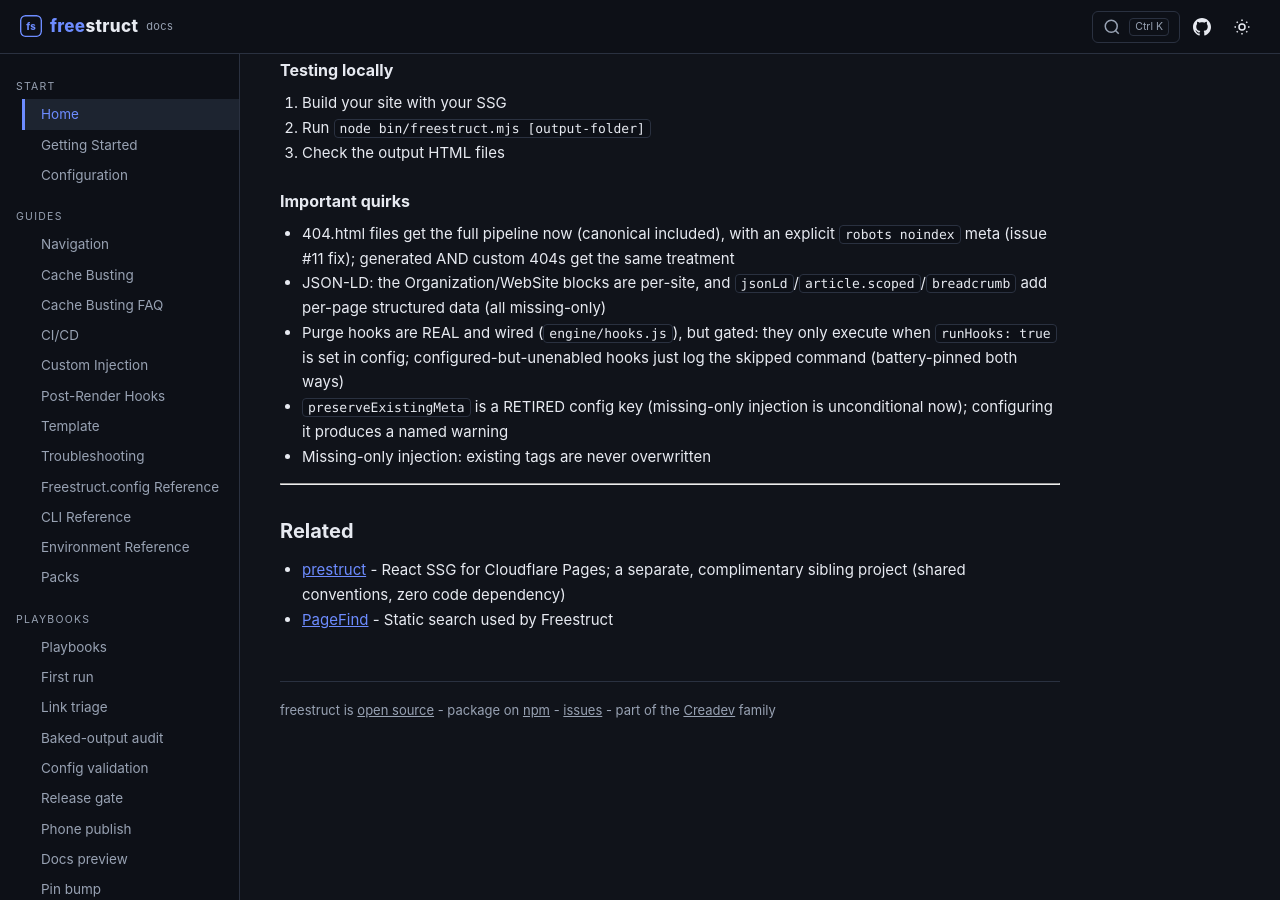
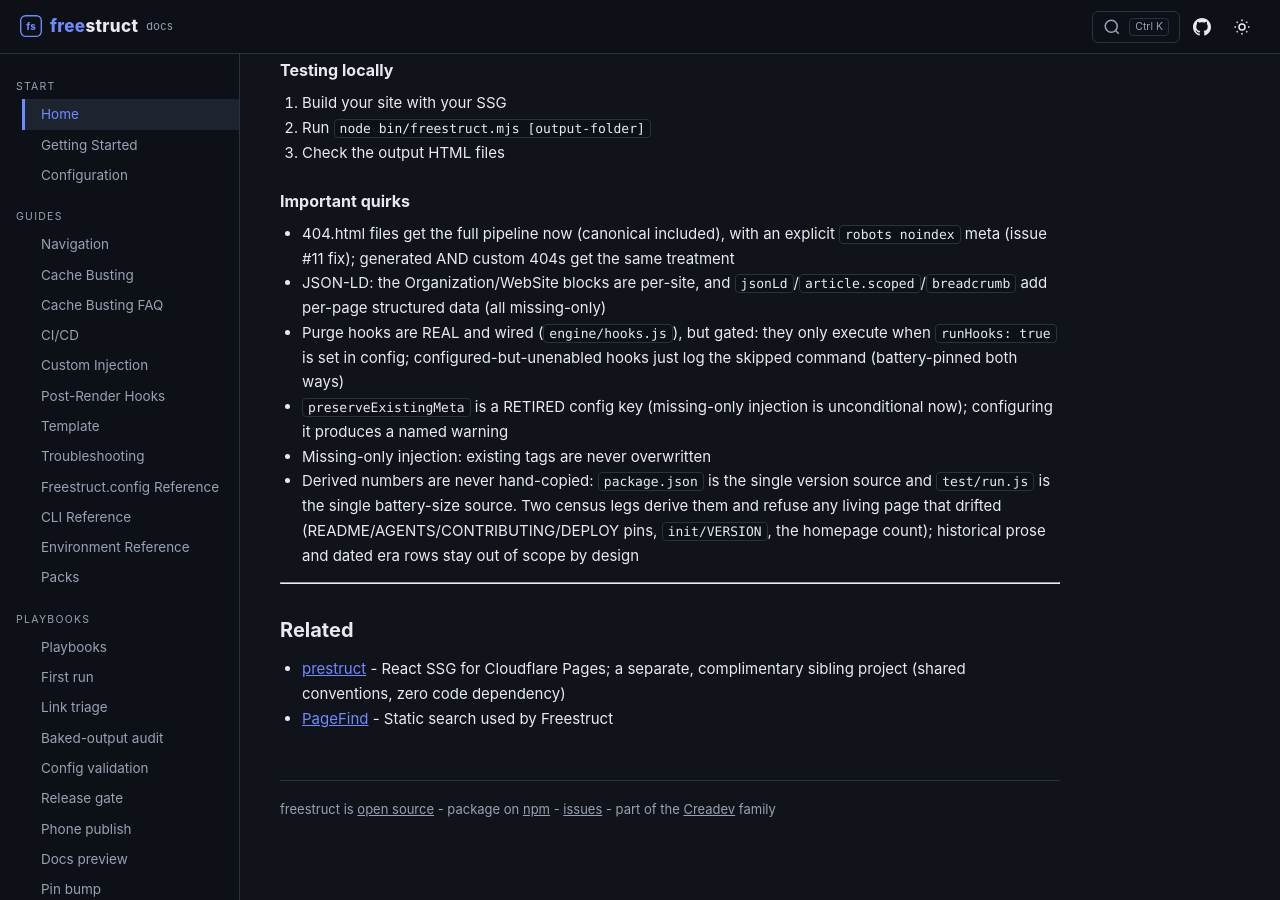
Before and after one commit to dhaupin/freestruct, a Jekyll site: the page built from docs/AGENTS.md, in a window 1280 px wide and 900 px high, scrolled down 6514 px. Built offline with Jekyll 4.4.1, drawn with Linux system fonts in a browser that asks for light colours.

Commit message:
docs: record the derived-number rule in the house memory
AGENTS.md (root) and docs/AGENTS.md now state the count-census rule
alongside the version census: derived numbers are never hand-copied, and
both census legs refuse drift. Also corrects the local gate list in the
pass log (there is no `validate` npm script).

Co-authored-by: openhands <openhands@all-hands.dev>

```diff
--- a/docs/AGENTS.md
+++ b/docs/AGENTS.md
@@ -297,6 +297,7 @@ Create or edit these files to add custom code. Files auto-load if they exist.
 - Purge hooks are REAL and wired (`engine/hooks.js`), but gated: they only execute when `runHooks: true` is set in config; configured-but-unenabled hooks just log the skipped command (battery-pinned both ways)
 - `preserveExistingMeta` is a RETIRED config key (missing-only injection is unconditional now); configuring it produces a named warning
 - Missing-only injection: existing tags are never overwritten
+- Derived numbers are never hand-copied: `package.json` is the single version source and `test/run.js` is the single battery-size source. Two census legs derive them and refuse any living page that drifted (README/AGENTS/CONTRIBUTING/DEPLOY pins, `init/VERSION`, the homepage count); historical prose and dated era rows stay out of scope by design
 
 ---
 
```
Also changed, not shown: AGENTS.md (+1 -0 lines).
